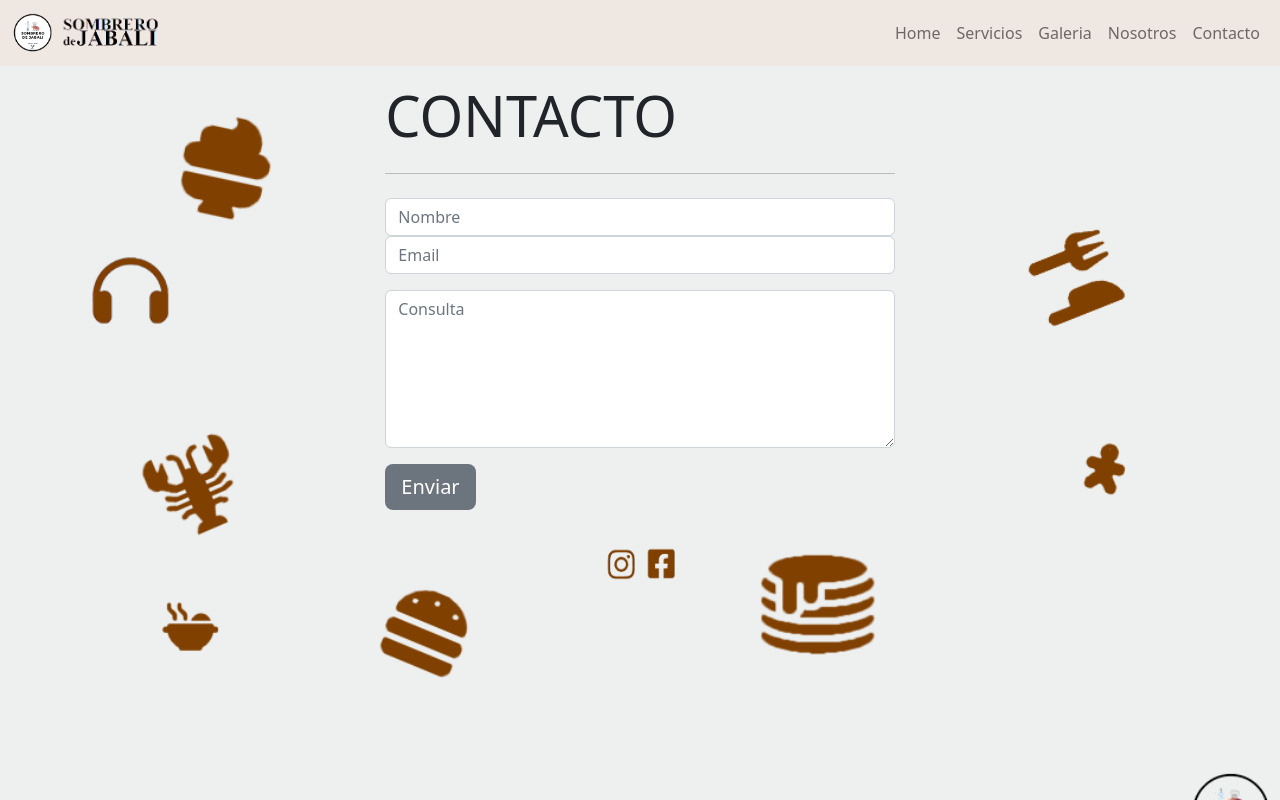
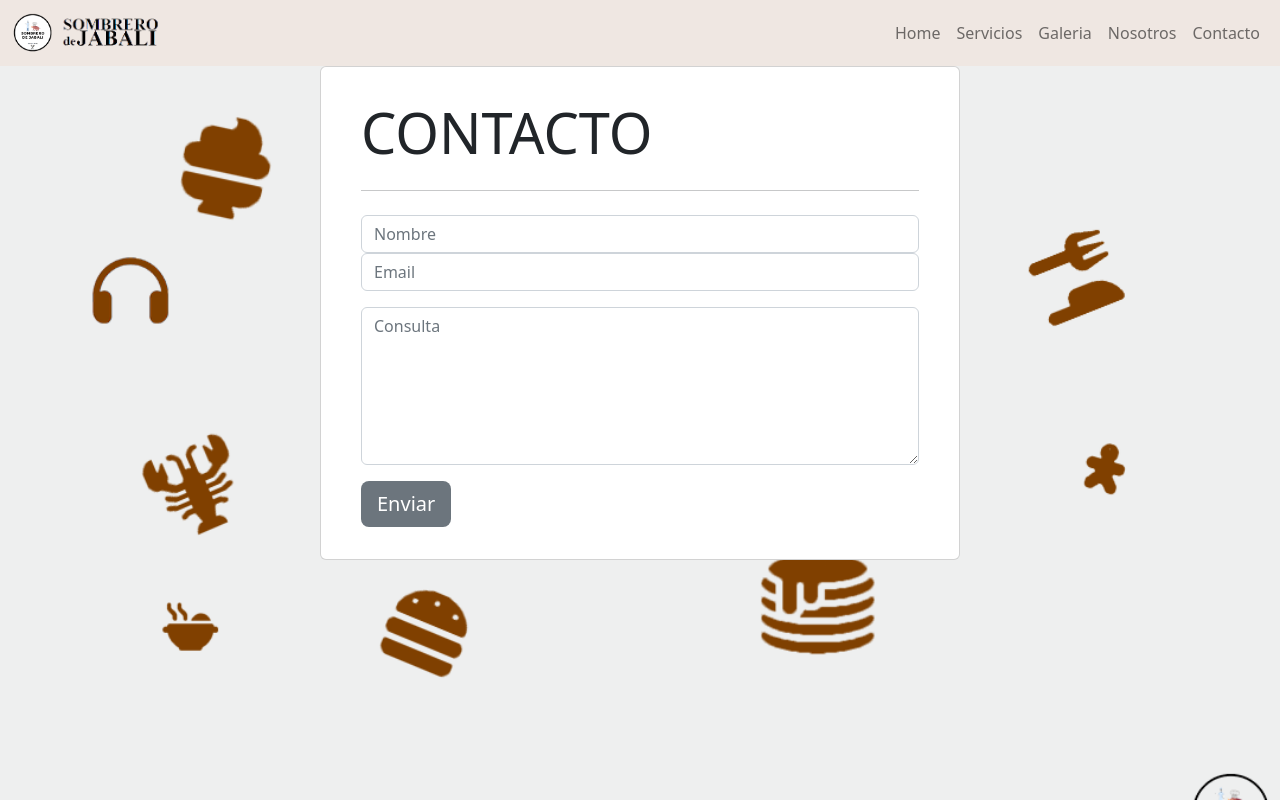
Before and after one commit to matilanta/SombreroDeJabali, a plain HTML site: page contacto.html in a window 1280 px wide. Drawn offline with nearby package versions, Linux system fonts and the light colour scheme.

Commit message:
cambios contacto

```diff
--- a/contacto.html
+++ b/contacto.html
@@ -14,7 +14,6 @@
   <body class="index">
 
     <header>
-
         <nav class="navbar navbar-expand-lg navbar-light headcol">
          <div class="container-fluid">
             <a class="navbar-brand" href="index.html">
@@ -46,16 +45,14 @@
         </nav>
     </header>
 
+    <div class="card cartacontacto container-fluid card cartainicio mx-auto col-sm-12   col-md-10   col-lg-7    col-xl-6    col-xxl-8">
+        <div class="card-body">
             <div class="container-fluid px-0 servicios-frame">
                 <section class="contact container-fluid h-100">
-
                     <div class="row h-100 justify-content-md-center d-flex align-items-center" data-aos="fade-up" data-aos-delay="200" data-aos-once="true" data-aos-easing="ease">
-
-                <div class="col-md-5">
-
+                        <div class="col-md-12">
                             <div class="jumbotron py-3">
-                        <h2 class="display-4">CONTACTO</h2>
-
+                                <h2 class="display-4 contacts">CONTACTO</h2>
                                 <hr class="my-4">
                                 <form>
                                     <div class="form-row">
@@ -66,40 +63,18 @@
                                             <input type="email" class="form-control" placeholder="Email">
                                         </div>
                                     </div>
-
                                     <div class="form-group my-3">
                                         <textarea name="" id="" cols="20" rows="6" class="form-control" placeholder="Consulta"></textarea>
                                     </div>
-
                                     <button type="submit" class="btn btn-secondary btn-lg border-0">Enviar</button>
-
                                 </form>
-                    </div>
-                </div>
-
-            </div>
-
-        </section>
-
-    </div>
-
-    <main class="container-fluid h-100 px-0 servicios-frame">
-        <section class="landing h-100 d-flex align-items-center col-md-12 text-center">
-            <div  class="container-fluid" data-aos="fade-up" data-aos-delay="200" data-aos-once="true" data-aos-easing="ease">
-                <div>
-            <div class="row">
-            <div class="iniciodesc">
-                <a class="iniciodesc" href="https://www.instagram.com/lantanomatias/" target="_blank"><img class="logos" src="multimedia/logo/loginsta2.png" alt="instagram del chef"></a>
-                <a class="iniciodesc" href="https://www.facebook.com/mati.lantano.3" target="_blank"><img  class="logos" src="multimedia/logo/logfb2.png" alt="facebook del chef"></a>
-            </div>
-            </div>
                             </div>
                         </div>
                     </div>
                 </section>
-        </main>
-
-
+            </div>
+        </div>
+      </div>
 
     <script src="https://cdn.jsdelivr.net/npm/bootstrap@5.2.0-beta1/dist/js/bootstrap.bundle.min.js" integrity="sha384-pprn3073KE6tl6bjs2QrFaJGz5/SUsLqktiwsUTF55Jfv3qYSDhgCecCxMW52nD2" crossorigin="anonymous"></script>
   </body>
```
Lines whose indentation alone changed are shown as unchanged.
